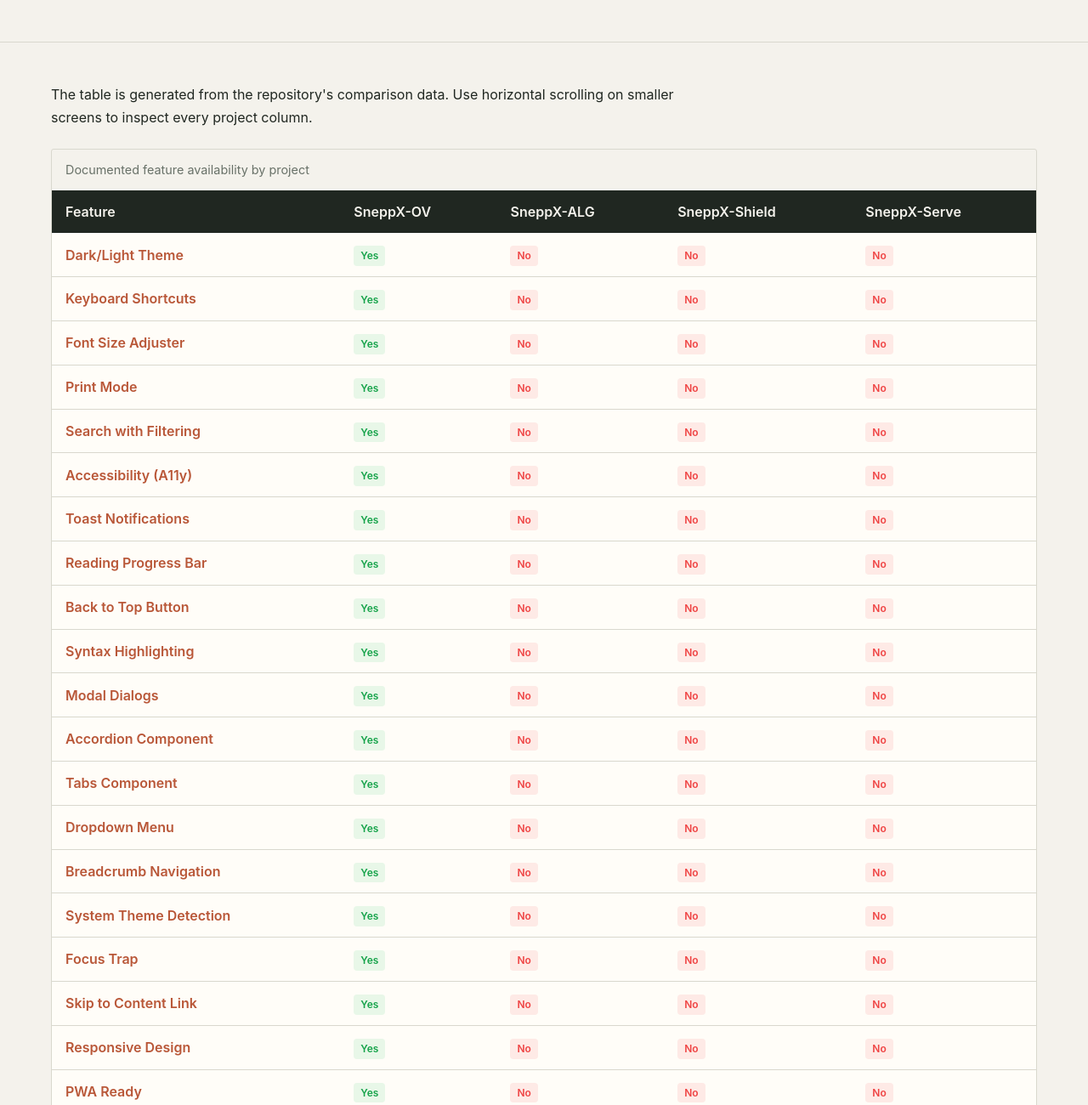
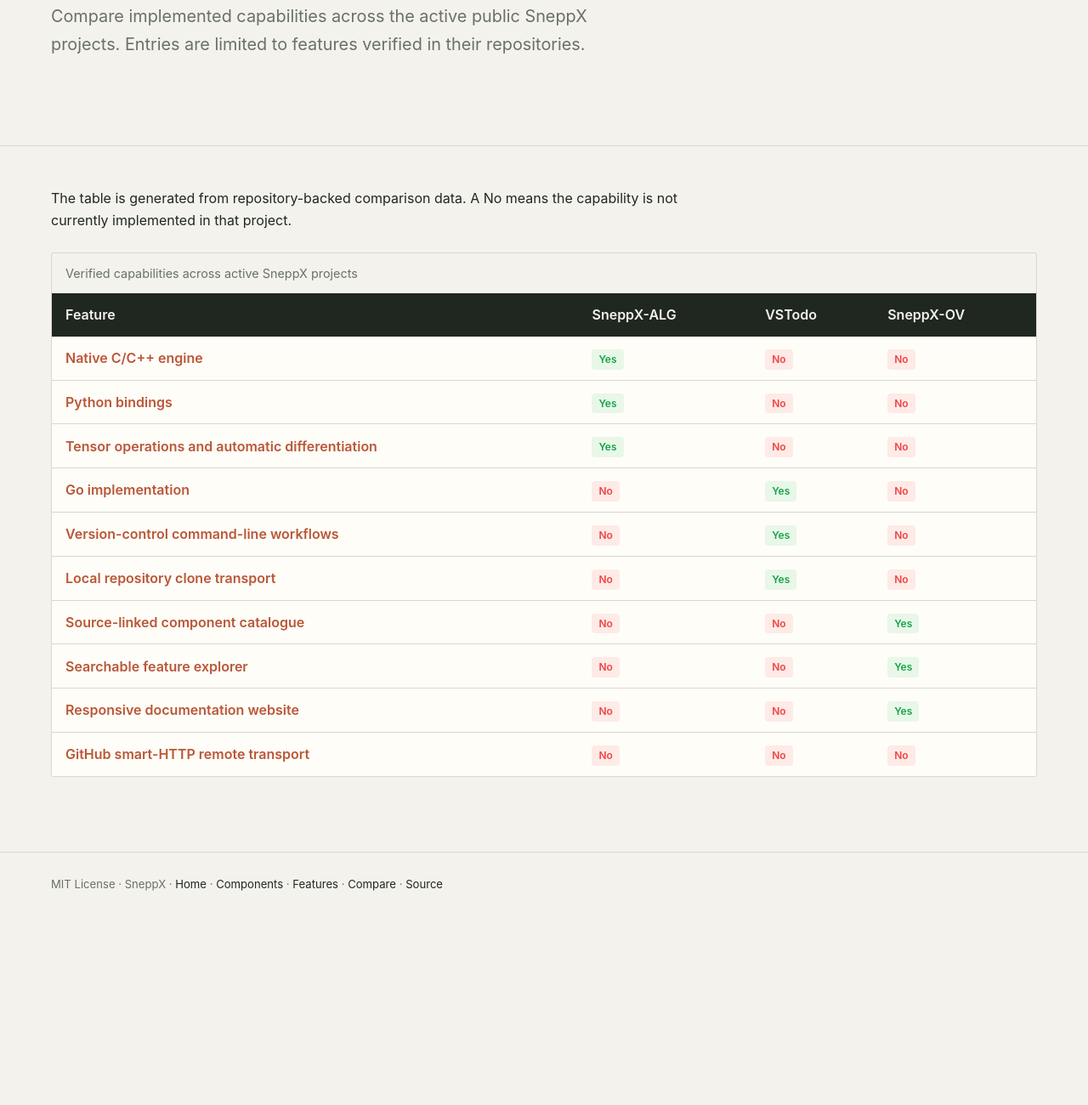
Before and after one commit to SneppX/sneppxov, a plain HTML site: page comparison.html in a window 1280 px wide. Shown: the part 356-1656 px from the top of the page at 85% size. After the commit the page ends 1435 px from the top, so only its background shows below. Drawn offline with Linux system fonts and the light colour scheme.

Commit message:
docs: refresh project comparison for active repos

```diff
--- a/comparison.html
+++ b/comparison.html
@@ -3,8 +3,8 @@
 <head>
   <meta charset="UTF-8" />
   <meta name="viewport" content="width=device-width, initial-scale=1.0" />
-  <title>Project comparison | SneppX-ALG</title>
-  <meta name="description" content="Compare documented SneppX-ALG project areas and follow catalogue entries to their source references." />
+  <title>SneppX project comparison</title>
+  <meta name="description" content="Compare implemented capabilities across the active SneppX projects: SneppX-ALG, VSTodo, and SneppX-OV." />
   <link rel="icon" href="favicon.svg" type="image/svg+xml" />
   <link rel="stylesheet" href="style.css" />
   <link rel="stylesheet" href="css/nav.css" />
@@ -14,13 +14,13 @@
   <meta name="theme-color" content="#b95738" />
 <link rel="canonical" href="https://sneppx.github.io/sneppxov/comparison.html" />
 <meta property="og:type" content="website" />
-<meta property="og:site_name" content="SneppX-ALG" />
-<meta property="og:title" content="Project comparison | SneppX-ALG" />
-<meta property="og:description" content="Compare documented SneppX-ALG project areas and follow catalogue entries to their source references." />
+<meta property="og:site_name" content="SneppX" />
+<meta property="og:title" content="SneppX project comparison" />
+<meta property="og:description" content="Compare implemented capabilities across the active SneppX projects: SneppX-ALG, VSTodo, and SneppX-OV." />
 <meta property="og:url" content="https://sneppx.github.io/sneppxov/comparison.html" />
 <meta name="twitter:card" content="summary" />
-<meta name="twitter:title" content="Project comparison | SneppX-ALG" />
-<meta name="twitter:description" content="Compare documented SneppX-ALG project areas and follow catalogue entries to their source references." />
+<meta name="twitter:title" content="SneppX project comparison" />
+<meta name="twitter:description" content="Compare implemented capabilities across the active SneppX projects: SneppX-ALG, VSTodo, and SneppX-OV." />
 </head>
 <body><a class="skip-link" href="#main-content">Skip to content</a>
   <header class="site-header">
@@ -45,26 +45,25 @@
   <main id="main-content">
     <section class="hero">
       <div class="container">
-        <h1>Feature Comparison</h1>
-        <p class="hero-sub">Compare the capabilities recorded in the SneppX project catalog.</p>
+        <h1>SneppX Project Comparison</h1>
+        <p class="hero-sub">Compare implemented capabilities across the active public SneppX projects. Entries are limited to features verified in their repositories.</p>
       </div>
     </section>
     <section class="container" style="padding:2rem 0;">
-      <p id="comparisonNote">The table is generated from the repository's comparison data. Use horizontal scrolling on smaller screens to inspect every project column.</p>
+      <p id="comparisonNote">The table is generated from repository-backed comparison data. A No means the capability is not currently implemented in that project.</p>
       <div class="comparison-table-wrap" role="region" aria-label="Project feature comparison" tabindex="0">
         <table id="comparisonTable" class="comparison-table" aria-describedby="comparisonNote">
-          <caption>Documented feature availability by project</caption>
+          <caption>Verified capabilities across active SneppX projects</caption>
           <thead>
             <tr>
               <th scope="col">Feature</th>
+              <th scope="col">SneppX-ALG</th>
+              <th scope="col">VSTodo</th>
               <th scope="col">SneppX-OV</th>
-              <th scope="col">SneppX-ALG</th>
-              <th scope="col">SneppX-Shield</th>
-              <th scope="col">SneppX-Serve</th>
             </tr>
           </thead>
           <tbody>
-            <tr><td colspan="5">Loading comparison data…</td></tr>
+            <tr><td colspan="4">Loading comparison data…</td></tr>
           </tbody>
         </table>
       </div>
--- a/data/comparison.json
+++ b/data/comparison.json
@@ -1,184 +1,62 @@
 [
   {
-    "feature": "Dark/Light Theme",
-    "sneppxov": "Yes",
-    "sneppx-alg": "No",
-    "sneppx-shield": "No",
-    "sneppx-serve": "No"
+    "feature": "Native C/C++ engine",
+    "sneppx-alg": "Yes",
+    "vstodo": "No",
+    "sneppxov": "No"
   },
   {
-    "feature": "Keyboard Shortcuts",
-    "sneppxov": "Yes",
-    "sneppx-alg": "No",
-    "sneppx-shield": "No",
-    "sneppx-serve": "No"
+    "feature": "Python bindings",
+    "sneppx-alg": "Yes",
+    "vstodo": "No",
+    "sneppxov": "No"
   },
   {
-    "feature": "Font Size Adjuster",
-    "sneppxov": "Yes",
-    "sneppx-alg": "No",
-    "sneppx-shield": "No",
-    "sneppx-serve": "No"
+    "feature": "Tensor operations and automatic differentiation",
+    "sneppx-alg": "Yes",
+    "vstodo": "No",
+    "sneppxov": "No"
   },
   {
-    "feature": "Print Mode",
-    "sneppxov": "Yes",
+    "feature": "Go implementation",
     "sneppx-alg": "No",
-    "sneppx-shield": "No",
-    "sneppx-serve": "No"
+    "vstodo": "Yes",
+    "sneppxov": "No"
   },
   {
-    "feature": "Search with Filtering",
-    "sneppxov": "Yes",
+    "feature": "Version-control command-line workflows",
     "sneppx-alg": "No",
-    "sneppx-shield": "No",
-    "sneppx-serve": "No"
+    "vstodo": "Yes",
+    "sneppxov": "No"
   },
   {
-    "feature": "Accessibility (A11y)",
-    "sneppxov": "Yes",
+    "feature": "Local repository clone transport",
     "sneppx-alg": "No",
-    "sneppx-shield": "No",
-    "sneppx-serve": "No"
+    "vstodo": "Yes",
+    "sneppxov": "No"
   },
   {
-    "feature": "Toast Notifications",
-    "sneppxov": "Yes",
+    "feature": "Source-linked component catalogue",
     "sneppx-alg": "No",
-    "sneppx-shield": "No",
-    "sneppx-serve": "No"
+    "vstodo": "No",
+    "sneppxov": "Yes"
   },
   {
-    "feature": "Reading Progress Bar",
-    "sneppxov": "Yes",
+    "feature": "Searchable feature explorer",
     "sneppx-alg": "No",
-    "sneppx-shield": "No",
-    "sneppx-serve": "No"
+    "vstodo": "No",
+    "sneppxov": "Yes"
   },
   {
-    "feature": "Back to Top Button",
-    "sneppxov": "Yes",
+    "feature": "Responsive documentation website",
     "sneppx-alg": "No",
-    "sneppx-shield": "No",
-    "sneppx-serve": "No"
+    "vstodo": "No",
+    "sneppxov": "Yes"
   },
   {
-    "feature": "Syntax Highlighting",
-    "sneppxov": "Yes",
+    "feature": "GitHub smart-HTTP remote transport",
     "sneppx-alg": "No",
-    "sneppx-shield": "No",
-    "sneppx-serve": "No"
-  },
-  {
-    "feature": "Modal Dialogs",
-    "sneppxov": "Yes",
-    "sneppx-alg": "No",
-    "sneppx-shield": "No",
-    "sneppx-serve": "No"
-  },
-  {
-    "feature": "Accordion Component",
-    "sneppxov": "Yes",
-    "sneppx-alg": "No",
-    "sneppx-shield": "No",
-    "sneppx-serve": "No"
-  },
-  {
-    "feature": "Tabs Component",
-    "sneppxov": "Yes",
-    "sneppx-alg": "No",
-    "sneppx-shield": "No",
-    "sneppx-serve": "No"
-  },
-  {
-    "feature": "Dropdown Menu",
-    "sneppxov": "Yes",
-    "sneppx-alg": "No",
-    "sneppx-shield": "No",
-    "sneppx-serve": "No"
-  },
-  {
-    "feature": "Breadcrumb Navigation",
-    "sneppxov": "Yes",
-    "sneppx-alg": "No",
-    "sneppx-shield": "No",
-    "sneppx-serve": "No"
-  },
-  {
-    "feature": "System Theme Detection",
-    "sneppxov": "Yes",
-    "sneppx-alg": "No",
-    "sneppx-shield": "No",
-    "sneppx-serve": "No"
-  },
-  {
-    "feature": "Focus Trap",
-    "sneppxov": "Yes",
-    "sneppx-alg": "No",
-    "sneppx-shield": "No",
-    "sneppx-serve": "No"
-  },
-  {
-    "feature": "Skip to Content Link",
-    "sneppxov": "Yes",
-    "sneppx-alg": "No",
-    "sneppx-shield": "No",
-    "sneppx-serve": "No"
-  },
-  {
-    "feature": "Responsive Design",
-    "sneppxov": "Yes",
-    "sneppx-alg": "No",
-    "sneppx-shield": "No",
-    "sneppx-serve": "No"
-  },
-  {
-    "feature": "PWA Ready",
-    "sneppxov": "Yes",
-    "sneppx-alg": "No",
-    "sneppx-shield": "No",
-    "sneppx-serve": "No"
-  },
-  {
-    "feature": "Sitemap + Robots",
-    "sneppxov": "Yes",
-    "sneppx-alg": "No",
-    "sneppx-shield": "No",
-    "sneppx-serve": "No"
-  },
-  {
-    "feature": "Open Graph Meta Tags",
-    "sneppxov": "Yes",
-    "sneppx-alg": "No",
-    "sneppx-shield": "No",
-    "sneppx-serve": "No"
-  },
-  {
-    "feature": "Favicon",
-    "sneppxov": "Yes",
-    "sneppx-alg": "No",
-    "sneppx-shield": "No",
-    "sneppx-serve": "No"
-  },
-  {
-    "feature": "Stat Counters",
-    "sneppxov": "Yes",
-    "sneppx-alg": "No",
-    "sneppx-shield": "No",
-    "sneppx-serve": "No"
-  },
-  {
-    "feature": "Component Browser",
-    "sneppxov": "Yes",
-    "sneppx-alg": "No",
-    "sneppx-shield": "No",
-    "sneppx-serve": "No"
-  },
-  {
-    "feature": "Feature Explorer",
-    "sneppxov": "Yes",
-    "sneppx-alg": "No",
-    "sneppx-shield": "No",
-    "sneppx-serve": "No"
+    "vstodo": "No",
+    "sneppxov": "No"
   }
 ]
--- a/js/comparison-table.js
+++ b/js/comparison-table.js
@@ -9,16 +9,16 @@
   if (!tbody) return;
 
   var columns = [
-    { key: 'sneppxov' },
     { key: 'sneppx-alg' },
-    { key: 'sneppx-shield' },
-    { key: 'sneppx-serve' }
+    { key: 'vstodo' },
+    { key: 'sneppxov' }
   ];
+  var columnCount = columns.length + 1;
 
   function showError() {
     var row = document.createElement('tr');
     var cell = document.createElement('td');
-    cell.colSpan = 5;
+    cell.colSpan = columnCount;
     cell.textContent = 'Comparison data could not be loaded. Please refresh the page.';
     row.appendChild(cell);
     tbody.replaceChildren(row);
--- a/schema.json
+++ b/schema.json
@@ -3,7 +3,7 @@
   "@type": "WebSite",
   "name": "SneppX-Alg",
   "url": "https://sneppx.github.io/sneppxov/",
-  "description": "SneppX-Alg universal AI algorithm engine showcase - 100+ real features, 100+ real components",
+  "description": "SneppX-ALG project showcase with 93 catalogued components and 134 documented capabilities",
   "publisher": {
     "@type": "Organization",
     "name": "SneppX",
```
Also changed, not shown: changelog.html (+1 -1 lines), tests/comparison-table.test.js (+24 -25 lines), tests/site-refresh.test.js (+8 -0 lines), 1 other file.
